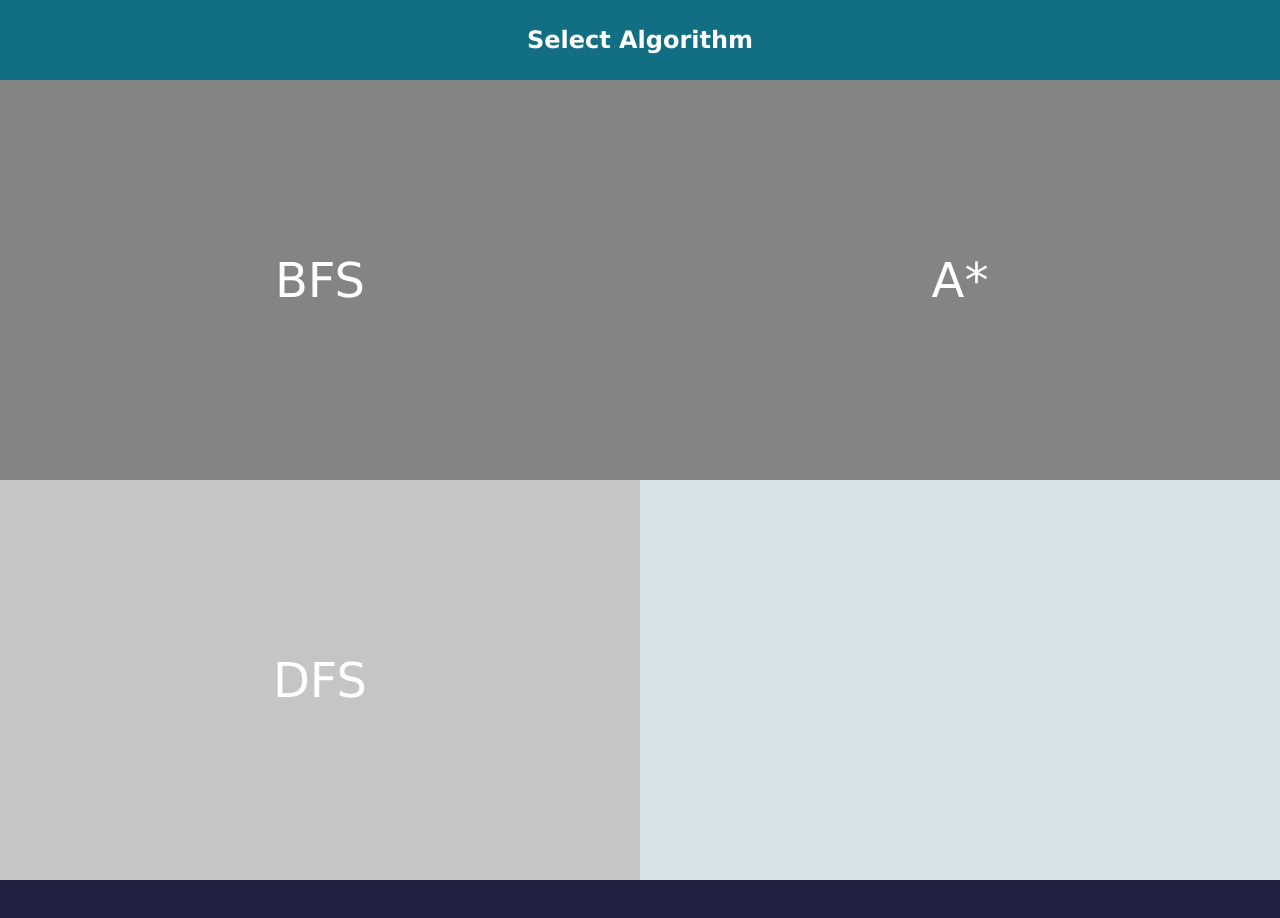
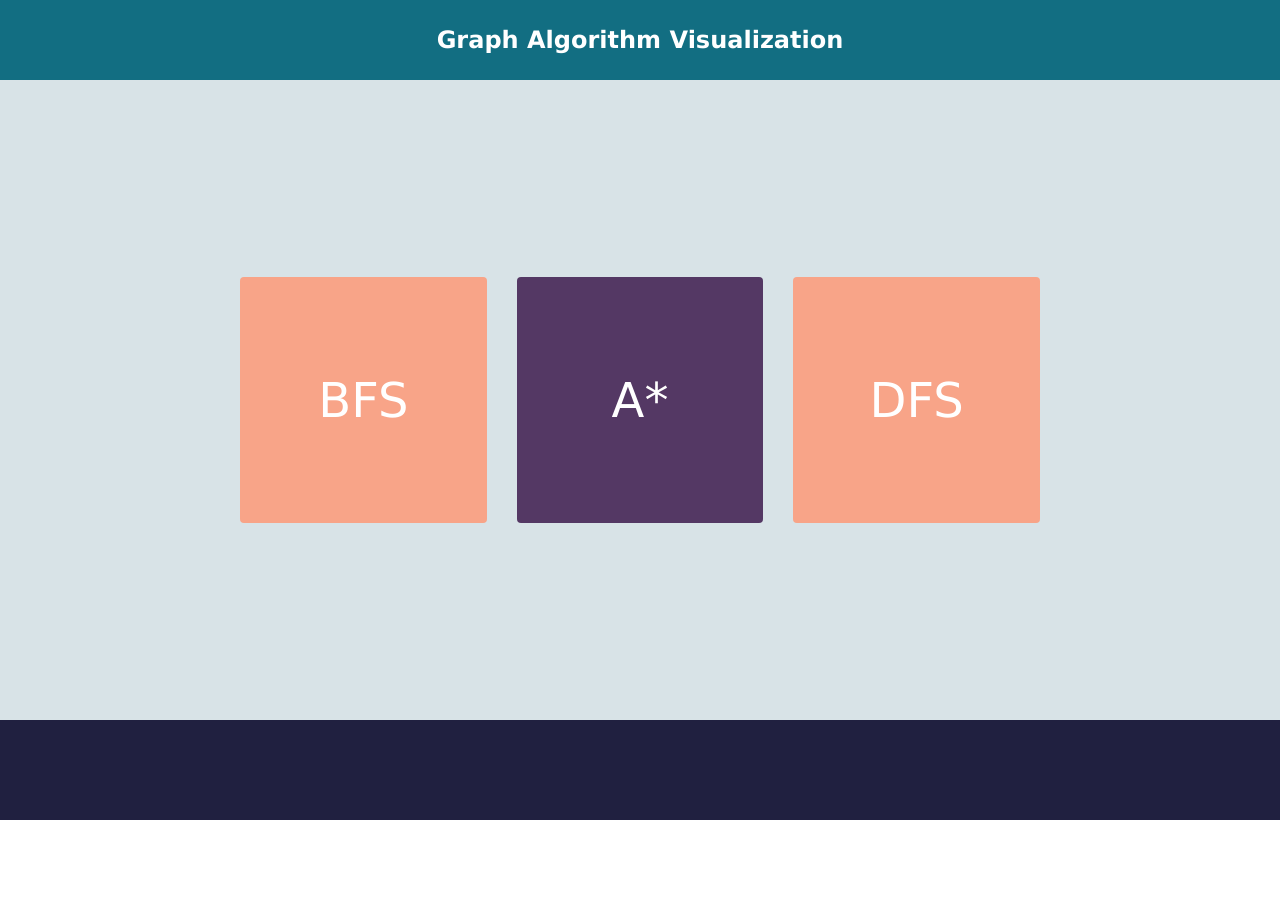
Before and after one commit to anas40/VisualAlgo, a plain HTML site: page index.html in a window 1280 px wide. After the commit the page ends 820 px from the top, so only its background shows below. Drawn offline with Linux system fonts and the light colour scheme.

Commit message:
home page ui

```diff
--- a/index.css
+++ b/index.css
@@ -1,50 +1,109 @@
 :root {
     --purple: #543864;
+    --purple-dark: #452a55;
     --orange: #ff6363;
+    --orange-light: #f8a488;
+    --orange-dark: rgb(224, 136, 107);
     --yellow: #ffbd69;
+    --green: #edffa9;
+    --pink: #eca3f5;
+    --bg: #f8f5f1;
 }
 main {
+    min-height: 80vh;
+}
+main section {
+    width: clamp(300px - 2rem, 80vw, 800px);
+    height: calc((clamp(300px - 2rem, 80vw, 800px) - 60px) / 3);
     display: grid;
-    grid-template-columns: 1fr 1fr;
+    grid-template-columns: 1fr 1fr 1fr;
     padding: 0;
-}
-#left,#right{
-    height: 100%;
-    filter: grayscale(100%);
-    transition: all 0.5s ease;
-}
-#left {
-    background-color: var(--orange);
-}
-#right {
-    background-color: var(--yellow);
-}
-#right:hover,
-#left:hover {
-    filter: grayscale(0);
-    border: 10px solid white;
+    gap: 30px;
 }
 
-#left a,
-#right a {
+.algo a {
     position: relative;
+    border-radius: 4px;
     display: flex;
     justify-content: center;
     align-items: center;
-    /* display: block; */
+    width: 100%;
     height: 100%;
     font-size: 3rem;
     text-decoration: none;
     color: #fff;
     transition: all 0.3s linear;
+    overflow: hidden;
+    background-color: var(--orange-light);
 }
-#left a:after {
+
+.two a {
+    background-color: var(--purple);
+}
+.two a::after,
+.two a::before {
+    background-color: var(--purple-dark);
+}
+.one a::after,
+.one a::before,
+.three a::after,
+.three a::before {
+    background-color: var(--orange-dark);
+}
+.algo a:hover {
+    border: 10px solid white;
+    box-shadow: 0 10px 6px -5px hsl(0, 0%, 77%);
+}
+.one a::before {
+    content: "BFS";
+}
+.two a::before {
+    content: "A Star";
+}
+.three a::before {
+    content: "DFS";
+}
+.one a::after {
+    content: "Breadth First Search Traversal of graph";
+}
+.two a::after {
+    content: "A Star Path finding algorithm";
+}
+.three a::after {
+    content: "Depth First Search Traversal of graph";
+}
+.algo a::after,
+.algo a::before {
     position: absolute;
-    content: "";
-    height: 2px;
-    width: 0;
-    left: 50%;
-    bottom: 0;
-    background-color: #fff;
-    border-radius: 4px;
+    text-align: center;
+    padding: 0.5rem;
+    width: calc(100% - 1rem);
+    left: 0;
+    font-size: 1rem;
+    transition: transform ease 0.3s;
 }
+.algo a::before {
+    height: 20%;
+    top: 0;
+    transform: translateY(-100%);
+}
+
+.algo a::after {
+    display: flex;
+    justify-content: center;
+    align-items: center;
+    height: 80%;
+    transform: translateY(100%);
+    top: 20%;
+}
+.algo a:hover::before,
+.algo a:hover::after {
+    transform: translateY(0);
+}
+@media only screen and (max-width: 650px) {
+    main section {
+        grid-template-columns: 1fr;
+        width: clamp(200px - 2rem, 50vw, 800px);
+        height: calc(clamp(200px - 2rem, 50vw, 800px) * 3);
+    }
+}
--- a/index.html
+++ b/index.html
@@ -1,5 +1,6 @@
 <!DOCTYPE html>
 <html lang="en">
+
 <head>
     <meta charset="UTF-8">
     <meta http-equiv="X-UA-Compatible" content="IE=edge">
@@ -8,16 +9,20 @@
     <link rel="stylesheet" href="gen.css">
     <link rel="stylesheet" href="index.css">
 </head>
+
 <body>
     <header>
-        <h2>Select Algorithm</h2>
+        <h2>Graph Algorithm Visualization</h2>
     </header>
     <main>
-        <div id="left"><a href="/bfs.html"> BFS</a></div>
-        <div id="left"><a href="/astar.html"> A*</a></div>
-        <div id="right"><a href="/dfs.html"> DFS</a></div>
+        <section>
+            <div class="algo one"><a href="/bfs.html"> BFS</a></div>
+            <div class="algo two"><a href="/astar.html"> A*</a></div>
+            <div class="algo three"><a href="/dfs.html"> DFS</a></div>
+        </section>
     </main>
     <footer>
     </footer>
 </body>
+
 </html>
```
